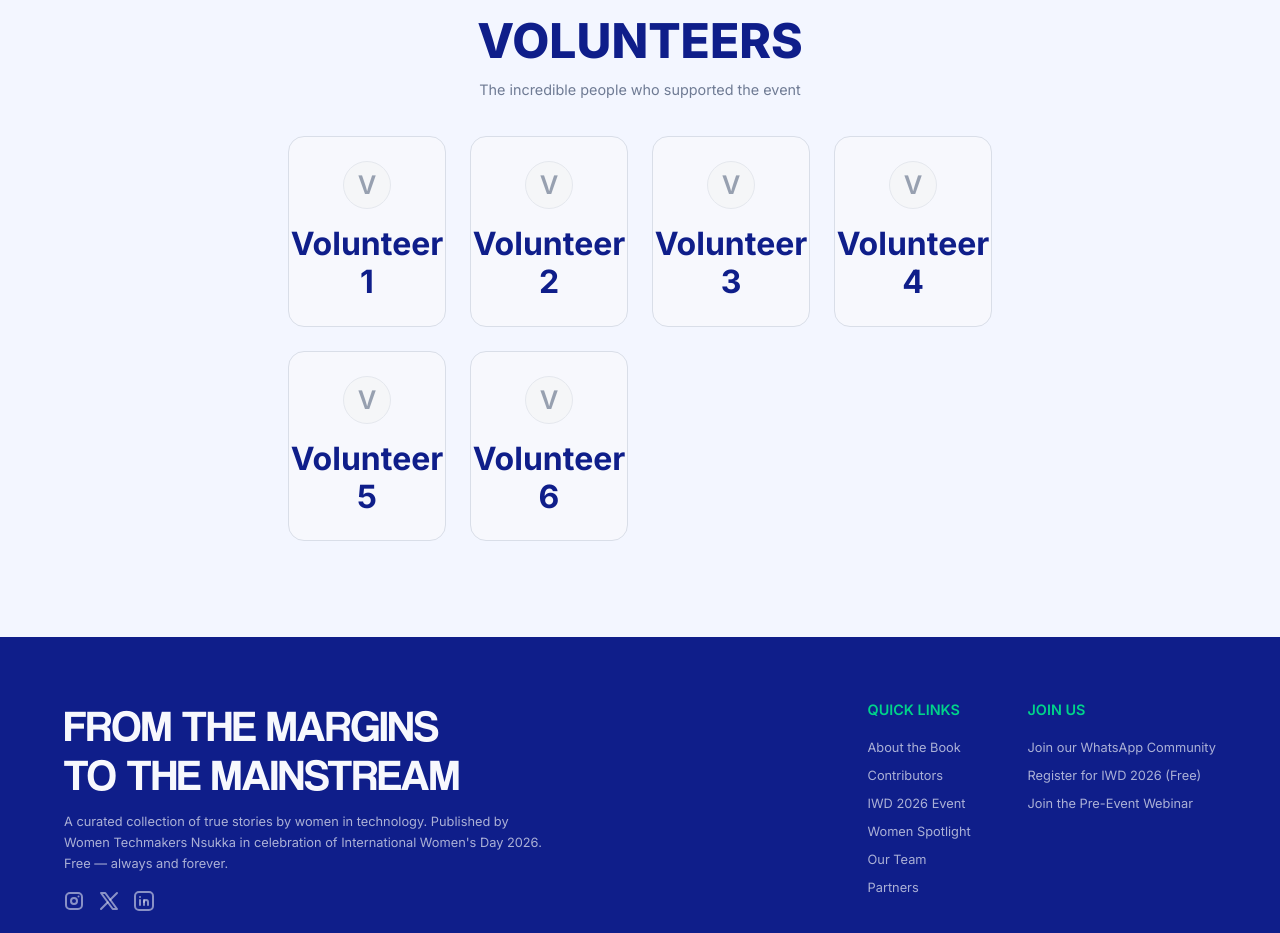
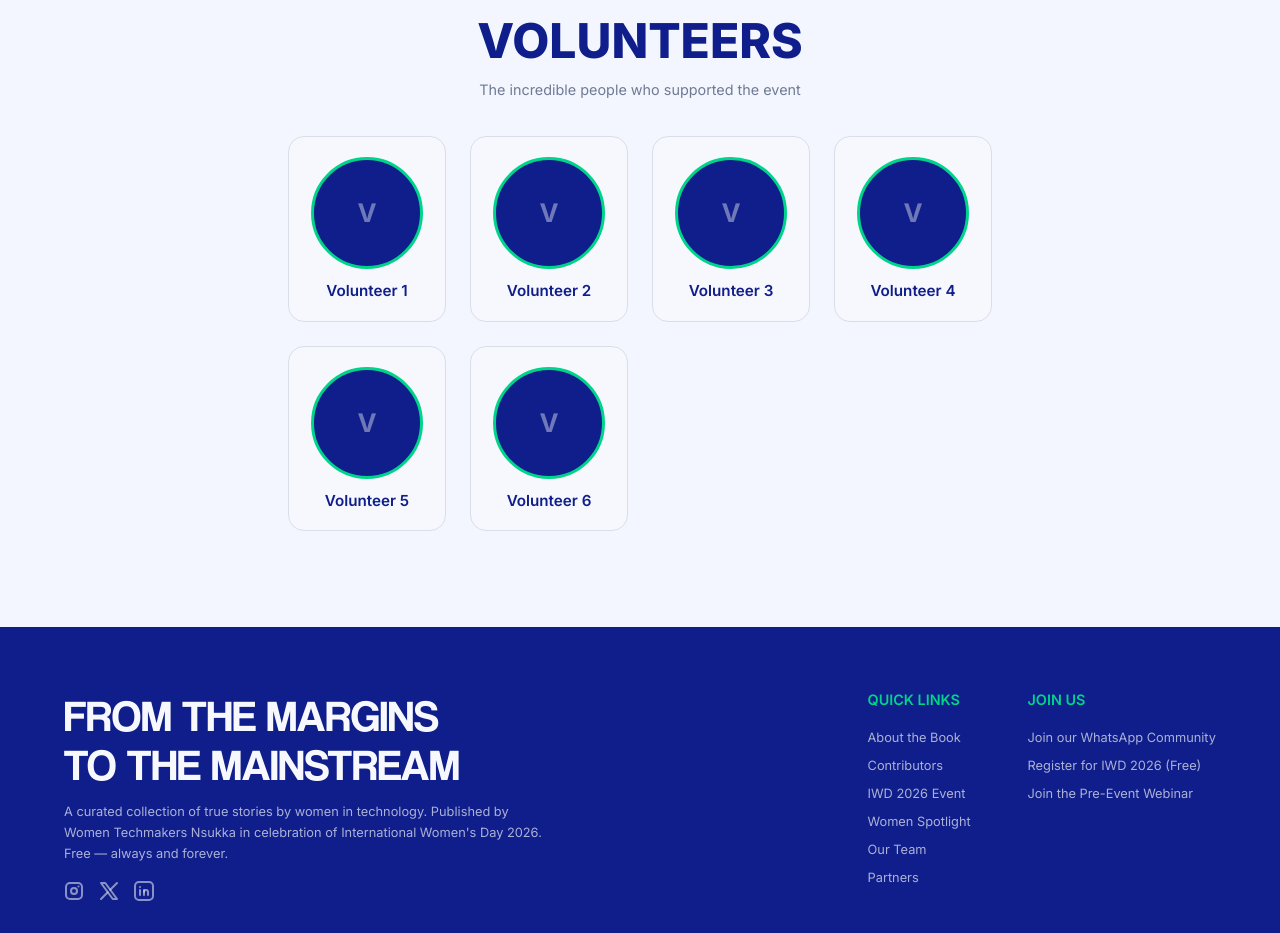
Before and after one commit to SamIfesi/Women-Techmakers, a React (Vite) app: page /Teams in a window 1280 px wide. Shown: the part 1980-2913 px from the top of the page. Built offline with nearby package versions, Linux system fonts and the light colour scheme; a web font is replaced by a local one.

Commit message:
Adds avatar image support and refines volunteer card UI
Enhances volunteer profile cards by enabling optional avatar images
in place of initials, providing a more personalized and visually
appealing display. Refines card layout, sizing, and hover effects
for improved consistency and user experience.

```diff
--- a/src/components/Team/VolunteerCard.css
+++ b/src/components/Team/VolunteerCard.css
@@ -7,44 +7,68 @@
   background-color: var(--off-white);
   border: 1px solid #d9dee8;
   border-radius: 1rem;
-  padding: 1.3rem 1rem 1.25rem;
+  padding:1.25rem 1rem;
   display: flex;
   flex-direction: column;
   align-items: center;
-  justify-content: center;
-  gap: 1rem;
+  gap: 0.75rem;
+  max-width: 14rem;
+  width: 100%;
+  margin: 0 auto;
+  transition:
+    box-shadow 0.2s ease,
+    transform 0.2s ease;
 }
 
-.volunteer-card__badge {
-  width: 3rem;
-  height: 3rem;
+.volunteer-card:hover {
+  box-shadow: 0 0.5rem 1.25rem rgba(13, 26, 58, 0.12);
+  transform: translateY(-2px);
+}
+
+.volunteer-card__avatar {
+  width: 8rem;
+  height: 8rem;
   border-radius: 50%;
-  border: 1px solid #e5e8ee;
-  background-color: #f5f6f8;
+  overflow: hidden;
+  background-color: var(--dark-navy);
+  border: 3px solid var(--brand-green);
   display: flex;
   align-items: center;
   justify-content: center;
-  color: #97a0b0;
+  flex-shrink: 0;
+}
+
+.volunteer-card__avatar img {
+  width: 100%;
+  height: 100%;
+  object-fit: cover;
+  object-position: top;
+  display: block;
+}
+
+.volunteer-card__initials {
+  color: rgba(255, 255, 255, 0.4);
   font-size: 1.6rem;
-  font-weight: 600;
+  font-weight: 700;
   line-height: 1;
 }
 
 .volunteer-card__name {
   color: var(--dark-navy);
-  font-size: 1rem;
-  font-weight: 700;
-  line-height: 1.2;
+  font-size: 0.85rem;
+  font-weight: 600;
+  line-height: 1.3;
   text-align: center;
+  margin: 0;
 }
 
 @media screen and (min-width: 768px) {
-  .volunteer-card {
-    min-height: 11rem;
-    padding: 1.5rem 1.25rem;
+  .volunteer-card__avatar {
+    width: 7rem;
+    height: 7rem;
   }
 
   .volunteer-card__name {
-    font-size: 2rem;
+    font-size: 0.95rem;
   }
 }
--- a/src/components/Team/VolunteerCard.jsx
+++ b/src/components/Team/VolunteerCard.jsx
@@ -1,10 +1,14 @@
 import './VolunteerCard.css';
 
-export default function VolunteerCard({ initials, name }) {
+export default function VolunteerCard({ initials, name, image }) {
   return (
     <article className="volunteer-card">
-      <div className="volunteer-card__badge" aria-hidden="true">
-        {initials}
+      <div className="volunteer-card__avatar" aria-hidden="true">
+        {image ? (
+          <img src={image} alt={name} />
+        ) : (
+          <span className="volunteer-card__initials">{initials}</span>
+        )}
       </div>
       <h3 className="volunteer-card__name">{name}</h3>
     </article>
--- a/src/components/Team/Volunteers.jsx
+++ b/src/components/Team/Volunteers.jsx
@@ -62,6 +62,7 @@ export default function Volunteers() {
             key={member.name}
             initials={member.initials}
             name={member.name}
+            image={member.image}
           />
         ))}
       </div>
```
